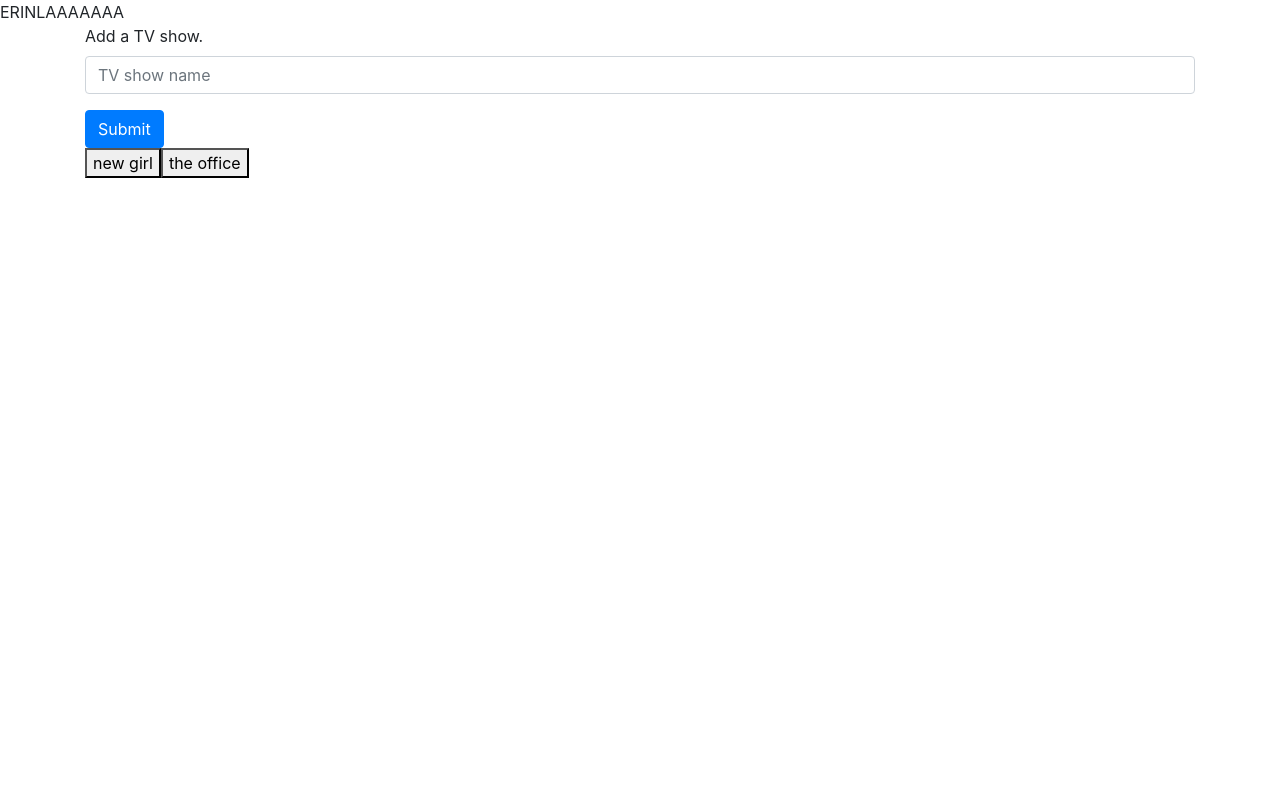
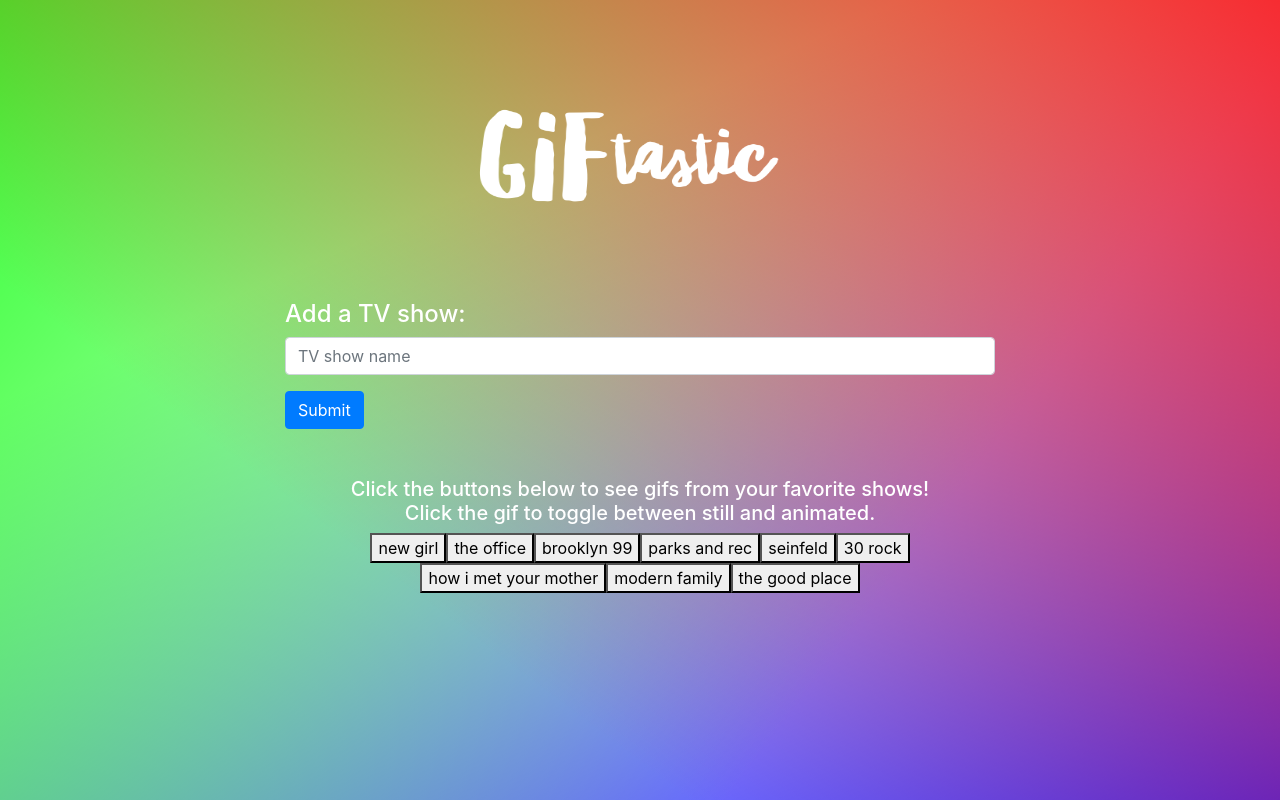
Before and after one commit to erinla/GifTastic, a plain HTML site: page index.html in a window 1280 px wide. Drawn offline with nearby package versions, Linux system fonts and the light colour scheme.

Commit message:
finished

```diff
--- a/app.js
+++ b/app.js
@@ -1,11 +1,11 @@
-$(document).ready(function() {
-  var tvShows = ['new girl', 'the office'];
+$(document).ready(function () {
+  var tvShows = ['new girl', 'the office', 'brooklyn 99', 'parks and rec', 'seinfeld', '30 rock', 'how i met your mother', 'modern family', 'the good place'];
 
   function addButtons() {
     $('#buttons-appear-here').empty();
     for (var i = 0; i < tvShows.length; i++) {
       var addButton = $('<button>');
-      addButton.addClass('tv-show');
+      addButton.addClass('tv-show', 'text-info');
       addButton.attr('data-program', tvShows[i]);
       addButton.text(tvShows[i]);
       $('#buttons-appear-here').append(addButton);
@@ -14,7 +14,7 @@ $(document).ready(function() {
 
   addButtons();
 
-  $('#submit').on('click', function(event) {
+  $('#submit').on('click', function (event) {
     event.preventDefault();
     var tvShow = $('#user-input')
       .val()
@@ -23,7 +23,7 @@ $(document).ready(function() {
     addButtons();
   });
 
-  $(document).on('click', '.tv-show', function() {
+  $(document).on('click', '.tv-show', function () {
     $('#gifs-appear-here').empty();
     var program = $(this).attr('data-program');
     var queryURL =
@@ -33,9 +33,9 @@ $(document).ready(function() {
     $.ajax({
       url: queryURL,
       method: 'GET'
-    }).then(function(response) {
+    }).then(function (response) {
       var results = response.data;
-      for (var i = 0; i < 5; i++) {
+      for (var i = 0; i < 8; i++) {
         var gifDiv = $('<div>');
         var rating = results[i].rating;
         var p = $('<p>').text('Rating: ' + rating);
@@ -56,7 +56,7 @@ $(document).ready(function() {
     });
   });
 
-  $(document).on('click', '.gifImage', function() {
+  $(document).on('click', '.gifImage', function () {
     var state = $(this).attr('data-state');
     if (state === 'still') {
       $(this).attr('src', $(this).attr('data-animate'));
--- a/index.html
+++ b/index.html
@@ -1,59 +1,64 @@
 <!DOCTYPE html>
 <html lang="en">
+
 <head>
   <!-- Required meta tags -->
   <meta charset="utf-8" />
-    <meta
-      name="viewport"
-      content="width=device-width, initial-scale=1, shrink-to-fit=no"
-    />
+  <meta name="viewport" content="width=device-width, initial-scale=1, shrink-to-fit=no" />
 
   <!-- Link to CSS-->
   <!-- <link rel="stylesheet" href=""> -->
 
   <!-- Bootstrap CSS -->
-    <link
-      rel="stylesheet"
-      href="https://stackpath.bootstrapcdn.com/bootstrap/4.3.1/css/bootstrap.min.css"
-      integrity="sha384-ggOyR0iXCbMQv3Xipma34MD+dH/1fQ784/j6cY/iJTQUOhcWr7x9JvoRxT2MZw1T"
-      crossorigin="anonymous"
-    />
+  <link rel="stylesheet" href="https://stackpath.bootstrapcdn.com/bootstrap/4.3.1/css/bootstrap.min.css"
+    integrity="sha384-ggOyR0iXCbMQv3Xipma34MD+dH/1fQ784/j6cY/iJTQUOhcWr7x9JvoRxT2MZw1T" crossorigin="anonymous" />
 
   <title>GifTastic!</title>
 
   <script src="https://cdnjs.cloudflare.com/ajax/libs/jquery/3.2.1/jquery.min.js"></script>
   <script src="app.js"></script>
 
-    <!-- <style>
+  <style>
     body {
-            background-image: url("assets/images/record.jpg");
-            background-size: cover;
-            height: 100%;
+
+      background: linear-gradient(217deg, rgba(255, 0, 0, .8), rgba(255, 0, 0, 0) 70.71%) fixed,
+        linear-gradient(127deg, rgba(0, 255, 0, .8), rgba(0, 255, 0, 0) 70.71%) fixed,
+        linear-gradient(336deg, rgba(0, 0, 255, .8), rgba(0, 0, 255, 0) 70.71%) fixed;
+
     }
-    </style> -->
+  </style>
 </head>
 
 <body>
-    ERINLAAAAAAA
   <div class="container">
+    <div class="row justify-content-md-center mx-0 my-0 text-center">
+      <div class="col-md-8">
+        <img src="giftastic.png" style="width:400px;height:300px;">
+      </div>
+    </div>
+    <div class="row justify-content-md-center my-0 mx-0">
+      <div class="col-md-8">
         <form>
-        <div class="form-group">
-          <label for="user-input">Add a TV show.</label>
-          <input
-            type="text"
-            class="form-control"
-            id="user-input"
-            aria-describedby="emailHelp"
-            placeholder="TV show name"
-          />
+          <div class="form-group text-white h4">
+            <label for="user-input">Add a TV show:</label>
+            <input type="text" class="form-control" id="user-input" aria-describedby="emailHelp"
+              placeholder="TV show name" />
           </div>
           <button type="submit" id="submit" class="btn btn-primary">
             Submit
           </button>
         </form>
-
-      <div id="buttons-appear-here"></div>
-      <div id="gifs-appear-here"></div>
+      </div>
+    </div>
+    <div class="row justify-content-md-center mb-5 mt-5 text-center">
+      <div class="col-md-8">
+        <p class="text-white mb-0 h5">Click the buttons below to see gifs from your favorite shows!</p>
+        <p class="text-white mt-0 mb-2 h5">Click the gif to toggle between still and animated.</p>
+        <div id="buttons-appear-here" class="mt-7 px-4"></div>
+        <div id="gifs-appear-here" class="text-white mt-3"></div>
+      </div>
+    </div>
   </div>
 </body>
+
 </html>
```
Also changed, not shown: giftastic.png (added). Lines whose indentation alone changed are shown as unchanged.
